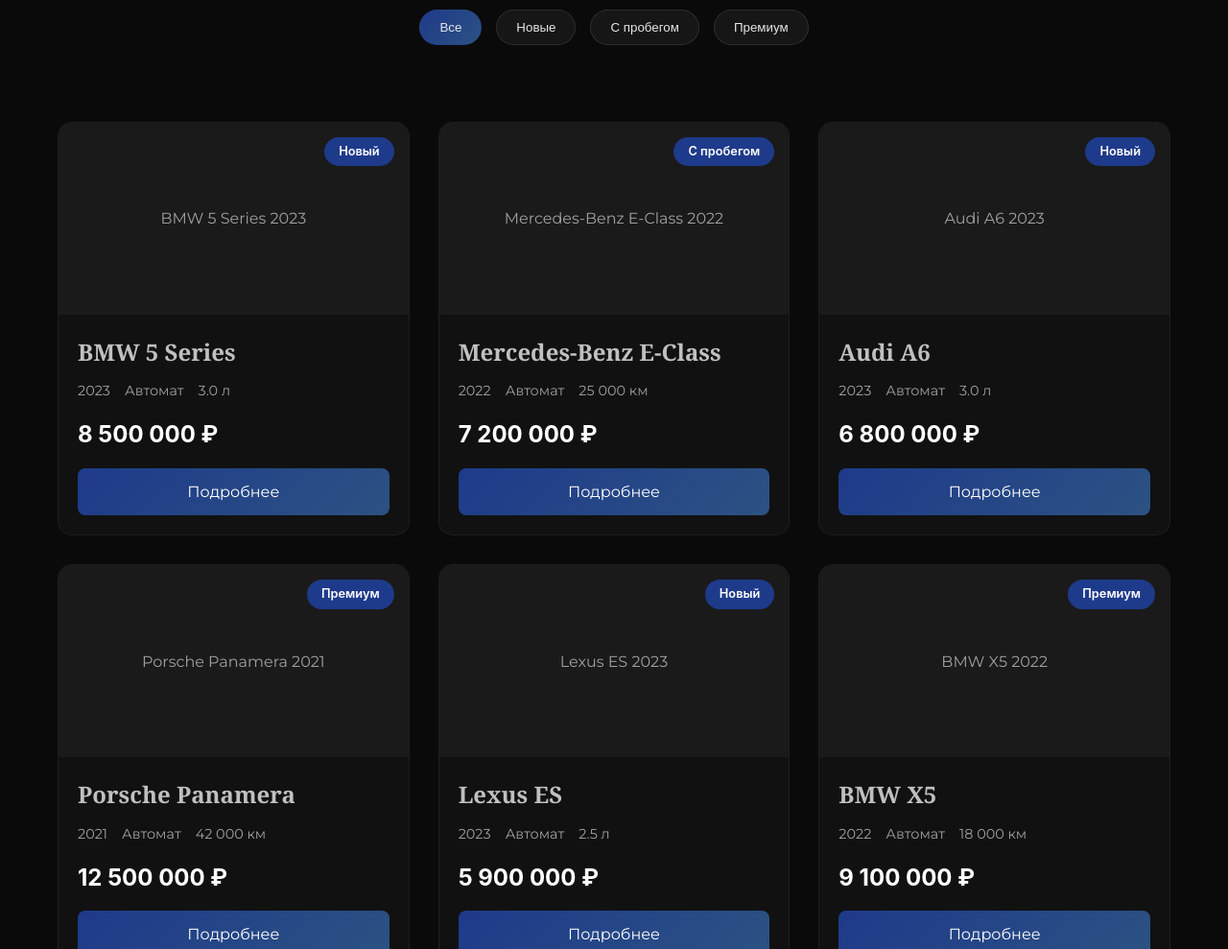
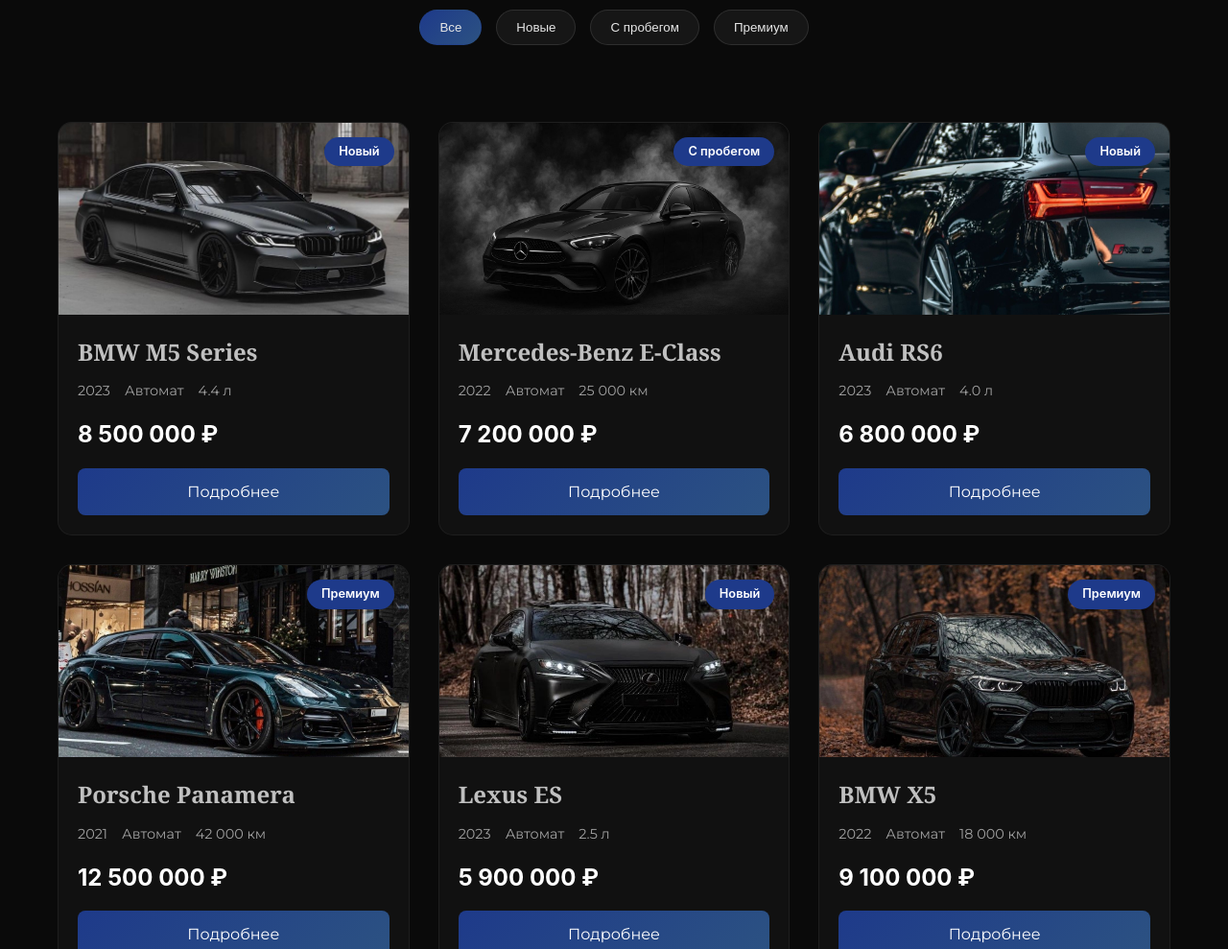
Before and after one commit to masterUgvey/Auto-Rent, a plain HTML site: page cars.html in a window 1280 px wide. Shown: the part 580-1569 px from the top of the page at 96% size. Drawn offline with Linux system fonts and the light colour scheme; a web font is replaced by a local one.

Commit message:
Сохранение перед изменениями

```diff
--- a/cars.html
+++ b/cars.html
@@ -7,7 +7,7 @@
     <title>Автомобили - Auto Rent</title>
     <link rel="stylesheet" href="styles/main.css">
     <link href="https://fonts.googleapis.com/css2?family=Montserrat:wght@300;400;500;600;700&family=Playfair+Display:wght@400;500;600;700&display=swap" rel="stylesheet">
-    <link rel="icon" href="images/favicon.ico" type="image/x-icon">
+    <link rel="icon" href="images/redketchup/favicon-16x16.png" type="image/png" sizes="16x16">
     <style>
         .cars-hero {
             position: relative;
@@ -240,16 +240,15 @@
             <div class="cars-grid">
                 <!-- BMW 5 Series -->
                 <div class="car-card" data-category="new premium">
-                    <div class="car-image">
-                        <span>BMW 5 Series 2023</span>
+                    <div class="car-image" style="background: url('images/CatalogCars/bmw5.jpg') center/cover no-repeat;">
                         <span class="car-badge">Новый</span>
                     </div>
                     <div class="car-details">
-                        <h3 class="car-title">BMW 5 Series</h3>
+                        <h3 class="car-title">BMW M5 Series</h3>
                         <div class="car-specs">
                             <span class="car-spec">2023</span>
                             <span class="car-spec">Автомат</span>
-                            <span class="car-spec">3.0 л</span>
+                            <span class="car-spec">4.4 л</span>
                         </div>
                         <div class="car-price">8 500 000 ₽</div>
                         <a href="#" class="btn-details">Подробнее</a>
@@ -258,8 +257,7 @@
 
                 <!-- Mercedes-Benz E-Class -->
                 <div class="car-card" data-category="used premium">
-                    <div class="car-image">
-                        <span>Mercedes-Benz E-Class 2022</span>
+                    <div class="car-image" style="background: url('images/CatalogCars/mercedes.jpg') center/cover no-repeat;">
                         <span class="car-badge">С пробегом</span>
                     </div>
                     <div class="car-details">
@@ -276,16 +274,15 @@
 
                 <!-- Audi A6 -->
                 <div class="car-card" data-category="new premium">
-                    <div class="car-image">
-                        <span>Audi A6 2023</span>
+                    <div class="car-image" style="background: url('images/CatalogCars/audi.jpg') center/cover no-repeat;">
                         <span class="car-badge">Новый</span>
                     </div>
                     <div class="car-details">
-                        <h3 class="car-title">Audi A6</h3>
+                        <h3 class="car-title">Audi RS6</h3>
                         <div class="car-specs">
                             <span class="car-spec">2023</span>
                             <span class="car-spec">Автомат</span>
-                            <span class="car-spec">3.0 л</span>
+                            <span class="car-spec">4.0 л</span>
                         </div>
                         <div class="car-price">6 800 000 ₽</div>
                         <a href="#" class="btn-details">Подробнее</a>
@@ -294,8 +291,7 @@
 
                 <!-- Porsche Panamera -->
                 <div class="car-card" data-category="used premium">
-                    <div class="car-image">
-                        <span>Porsche Panamera 2021</span>
+                    <div class="car-image" style="background: url('images/CatalogCars/porsche.jpg') center/cover no-repeat;">
                         <span class="car-badge">Премиум</span>
                     </div>
                     <div class="car-details">
@@ -312,8 +308,7 @@
 
                 <!-- Lexus ES -->
                 <div class="car-card" data-category="new">
-                    <div class="car-image">
-                        <span>Lexus ES 2023</span>
+                    <div class="car-image" style="background: url('images/CatalogCars/lexus.jpg') center/cover no-repeat;">
                         <span class="car-badge">Новый</span>
                     </div>
                     <div class="car-details">
@@ -330,8 +325,7 @@
 
                 <!-- BMW X5 -->
                 <div class="car-card" data-category="used premium">
-                    <div class="car-image">
-                        <span>BMW X5 2022</span>
+                    <div class="car-image" style="background: url('images/CatalogCars/bmwx5.jpg') center/cover no-repeat;">
                         <span class="car-badge">Премиум</span>
                     </div>
                     <div class="car-details">
```
Also changed, not shown: about.html (+1 -1 lines), contacts.html (+1 -1 lines), index.html (+2 -2 lines), services.html (+2 -2 lines), images/CatalogCars/audi.jpg (added), images/CatalogCars/bmw5.jpg (added), images/CatalogCars/bmwx5.jpg (added), images/CatalogCars/lexus.jpg (added), images/CatalogCars/mercedes.jpg (added), images/CatalogCars/porsche.jpg (added), images/redketchup/android-chrome-192x192.png (added), images/redketchup/android-chrome-512x512.png (added), images/redketchup/apple-touch-icon.png (added), images/redketchup/favicon-16x16.png (added), 3 more files, 1 other file.
